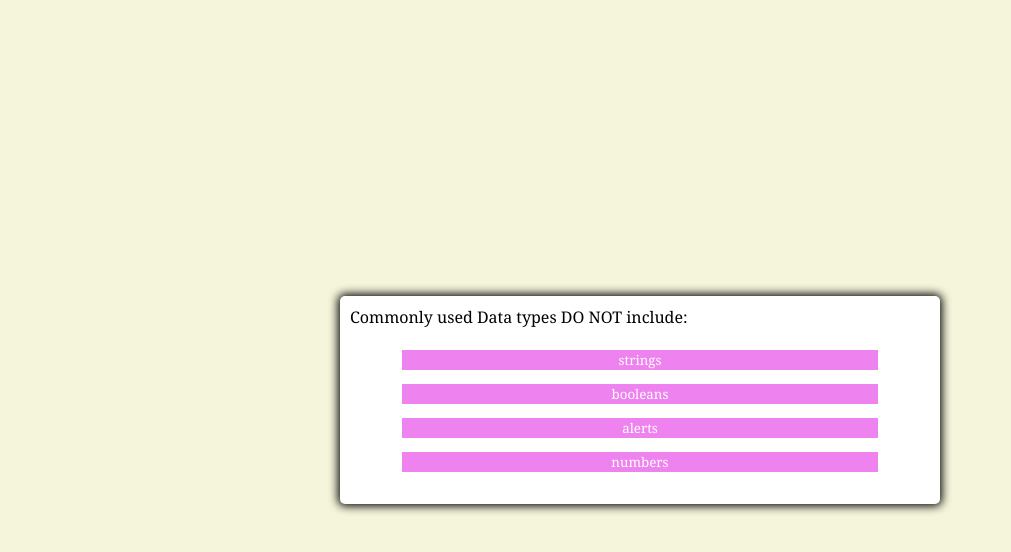
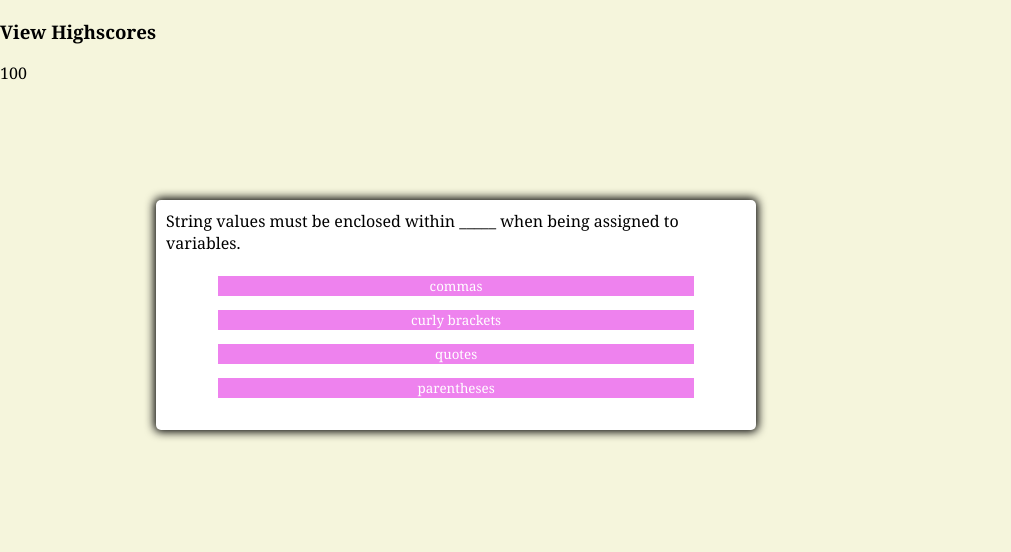
Before and after one commit to Turtando/Coding-Quiz, a plain HTML site: page index.html in a window 1280 px wide. Both pictures are taken after a click on the button "Start". Shown: the whole page, without its empty margins (0-1011 px from the left). Drawn offline with Linux system fonts and the light colour scheme.

Commit message:
update files

```diff
--- a/index.html
+++ b/index.html
@@ -1,17 +1,20 @@
 <!DOCTYPE html>
 <html lang="en">
+
 <head>
     <meta charset="UTF-8">
     <meta name="viewport" content="width=device-width, initial-scale=1.0">
     <link rel="stylesheet" href="style.css">
     <title>My Coding Quiz!</title>
 </head>
-    <!-- <header>
-        <h2>View Highscores</h2>
-        <h2>Time counter goes here</h2>
-    </header> -->
+
 <body>
+    <header class="header">
+            <h3 id="highscores">View Highscores</h3>
+            <div id="timer">100</div>
+    </header>
 
+    <div class="content-wrap">
         <div class="container">
             <div id="question-container" class="hide">
                 <div id="question">Question</div>
@@ -24,11 +27,13 @@
             </div>
             <div class="controls">
                 <button id="start-btn" class="start-btn btn">Start</button>
-            <button id="next-btn" class="next-btn btn hide">Next</button>
+
+                <div id="answer-response"></div>
             </div>
         </div>
-
+    </div>
     <script src="main.js"></script>
 
 </body>
+
 </html>
--- a/main.js
+++ b/main.js
@@ -1,9 +1,10 @@
 // Global Variables
 const startButton = document.getElementById("start-btn");
-const nextButton = document.getElementById("next-btn");
 const questionContainerEl = document.getElementById("question-container");
-const questionEl = document.getElementById("question")
-const answerButtonsEl = document.getElementById("answer-buttons")
+const questionEl = document.getElementById("question");
+const answerButtonsEl = document.getElementById("answer-buttons");
+var answerResponse = document.getElementById("answer-response");
+var clock = 100;
 // We need the questions to be constantly shuffled,
 // so they won't show up in the same order.
 
@@ -19,44 +20,49 @@ const questions = [
             {text: "strings", correct: false},
             {text: "booleans", correct: true},
             {text: "alerts", correct: false},
-            {text: "numbers", correct: false}
+            {text: "integers", correct: false}
         ]
     },
     {
-        question: "Commonly used Data types DO NOT include:",
+        question: "The condition in an if/else statement is enclosed within ____",
         answers: [
-            {text: "strings", correct: false},
-            {text: "booleans", correct: true},
-            {text: "alerts", correct: false},
-            {text: "numbers", correct: false}
+            {text: "quotes", correct: false},
+            {text: "parentheses", correct: false},
+            {text: "curly brackets", correct: true},
+            {text: "square brackets", correct: false}
         ]
     },
     {
-        question: "Commonly used Data types DO NOT include:",
+        question: "Arrays in JavaScript can be used to store:",
         answers: [
-            {text: "strings", correct: false},
-            {text: "booleans", correct: true},
-            {text: "alerts", correct: false},
-            {text: "numbers", correct: false}
+            {text: "numbers and strings", correct: false},
+            {text: "other arrays", correct: false},
+            {text: "booleans", correct: false},
+            {text: "all of the above", correct: true}
         ]
     },
     {
-        question: "Commonly used Data types DO NOT include:",
+        question: "A very useful tool used during development and debugging for printing content to the debugger is:",
         answers: [
-            {text: "strings", correct: false},
-            {text: "booleans", correct: true},
-            {text: "alerts", correct: false},
-            {text: "numbers", correct: false}
+            {text: "javaScript", correct: false},
+            {text: "terminal/bash", correct: false},
+            {text: "for loops", correct: false},
+            {text: "console.log", correct: true}
         ]
     },
+    {
+        question: "String values must be enclosed within _____ when being assigned to variables.",
+        answers: [
+            {text: "commas", correct: false},
+            {text: "curly brackets", correct: false},
+            {text: "quotes", correct: true},
+            {text: "parentheses", correct: false}
+        ]
+    }
 
 ]
 // Our start and next event listeners
 startButton.addEventListener("click", startGame);
-nextButton.addEventListener("click", () => {
-    currentQuestionIndex++
-    setNextQuestion()
-});
 
 // We need a function to prompt the start button into beginning the quiz
 function startGame() {
@@ -86,9 +92,6 @@ function showQuestion(question) {
         if (answer.correct) {
             button.dataset.correct = answer.correct
         }
-        // else {
-        //     alert("That's the wrong answer!")
-        // }
 
         // add select button to events listener and add to button element
         button.addEventListener("click", selectAnswer)
@@ -98,7 +101,7 @@ function showQuestion(question) {
 }
 // we must set a reset function so that we reset the content on the quiz for the initial quiz
 function resetState() {
-    nextButton.classList.add("hide")
+
     while (answerButtonsEl.firstChild) {
         answerButtonsEl.removeChild(answerButtonsEl.firstChild)
     }
@@ -111,18 +114,26 @@ function selectAnswer(i) {
     var correct = selectedButton.dataset.correct
     setStatusClass(document.body, correct)
 
+
+    if (correct) {
+        answerResponse.innerHTML = "That is correct!"
+    } else {
+        answerResponse.innerHTML = "That is wrong!"
+    }
+
     // loop through our other buttons using forEach
     Array.from(answerButtonsEl.children).forEach(button => {
         setStatusClass(button, button.dataset.correct)
     })
     // then show our Next button- if we are on the last question of the quiz, it will prompt its reset
     if (shuffledQuestions.length > currentQuestionIndex + 1) {
-        nextButton.classList.remove("hide")
+        currentQuestionIndex++
+        setNextQuestion()
     } else {
         startButton.innerText = "Restart"
         startButton.classList.remove("hide")
     }
-    nextButton.classList.remove("hide")
+
 }
 
 // if the correct answer is selected, this will add the element of correct prompting the next function
@@ -140,3 +151,11 @@ function clearStatusClass(element) {
     }
 
 }
+
+// function for timer
+function timer() {
+    clock = clock -1;
+    if (clock < 100) {
+        timer.innerHTML = clock
+    }
+}
--- a/style.css
+++ b/style.css
@@ -2,29 +2,28 @@
     box-sizing: border-box;
     font-family: Georgia, 'Times New Roman', Times, serif;
 }
-:root {
-    --hue-neutral: 200;
-    --hue-wrong: 0;
-    --huge-correct: 145;
-}
+
 body {
-
     padding: 0;
     margin: 0;
     display: flex;
     width: 100vw;
     height: 100vh;
-    justify-content: center;
-    align-items: center;
     background-color: beige;
 }
 
-.container {
+.content-wrap {
+    justify-content: center;
+    align-items: center;
+}
+
+.container{
     width: 600px;
-    max-width: 80%;
+    max-width: 100%;
     background-color: white;
     border-radius: 5px;
     padding: 10px;
+    margin-top: 200px;
     box-shadow: 0 0 10px 2px;
 }
 
@@ -49,7 +48,7 @@ body {
     padding-left: 50px;
 }
 
-.start-btn, .next-btn {
+.start-btn{
     font-weight: bold;
     font-size: 1.3rem;
 }
```
Lines whose indentation alone changed are shown as unchanged.
